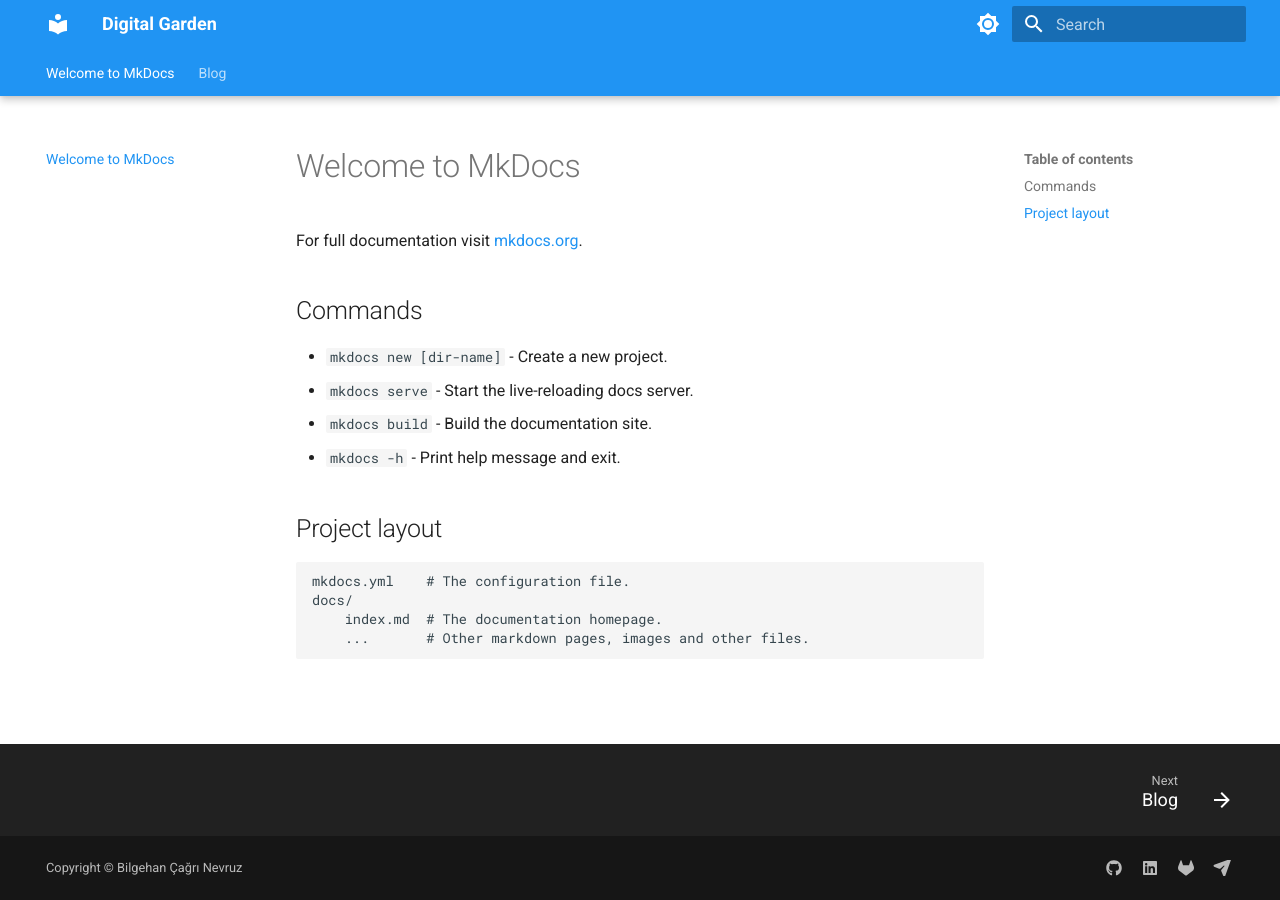
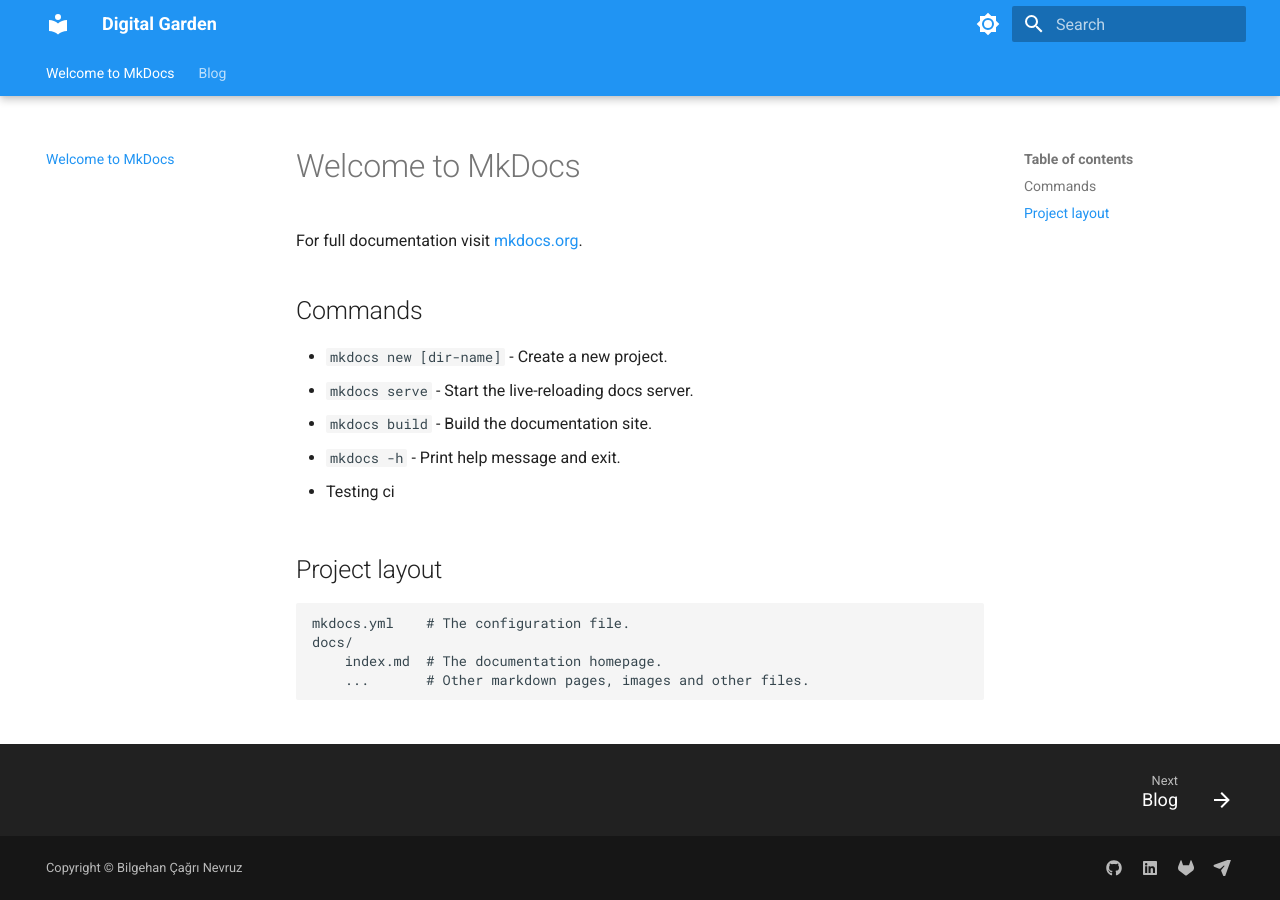
Before and after one commit to bilgehannevruz/bilgehannevruz.github.io, an MkDocs documentation site: the page built from docs/index.md, in a window 1280 px wide. Built offline with MkDocs 1.6.1 and Material for MkDocs 9.7.7, drawn with Linux system fonts in a browser that asks for light colours.

Commit message:
docs: add some text

```diff
--- a/docs/index.md
+++ b/docs/index.md
@@ -9,6 +9,8 @@
 * `mkdocs build` - Build the documentation site.
 * `mkdocs -h` - Print help message and exit.
 
+- Testing ci
+
 ## Project layout
 
     mkdocs.yml    # The configuration file.
```
